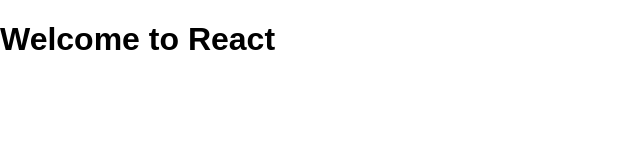
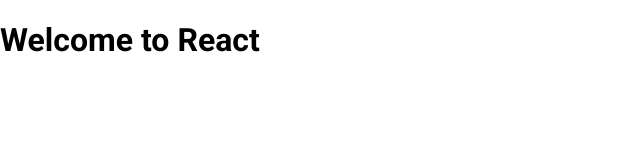
Before and after one commit to romankrru/books, a React app: page / in a window 1280 px wide. Shown: the top 160 px of the page, without its empty margins (0-640 px from the left). Built offline with nearby package versions, Linux system fonts and the light colour scheme.

Commit message:
Add font

```diff
--- a/public/index.html
+++ b/public/index.html
@@ -3,6 +3,7 @@
   <head>
     <meta charset="utf-8">
     <meta name="viewport" content="width=device-width, initial-scale=1, shrink-to-fit=no">
+    <link href="https://fonts.googleapis.com/css?family=Roboto:300,400,700" rel="stylesheet">
     <meta name="theme-color" content="#000000">
     <!--
       manifest.json provides metadata used when your web app is added to the
--- a/src/index.css
+++ b/src/index.css
@@ -7,5 +7,5 @@
 body {
   margin: 0;
   padding: 0;
-  font-family: sans-serif;
+  font-family: 'Roboto';
 }
```
